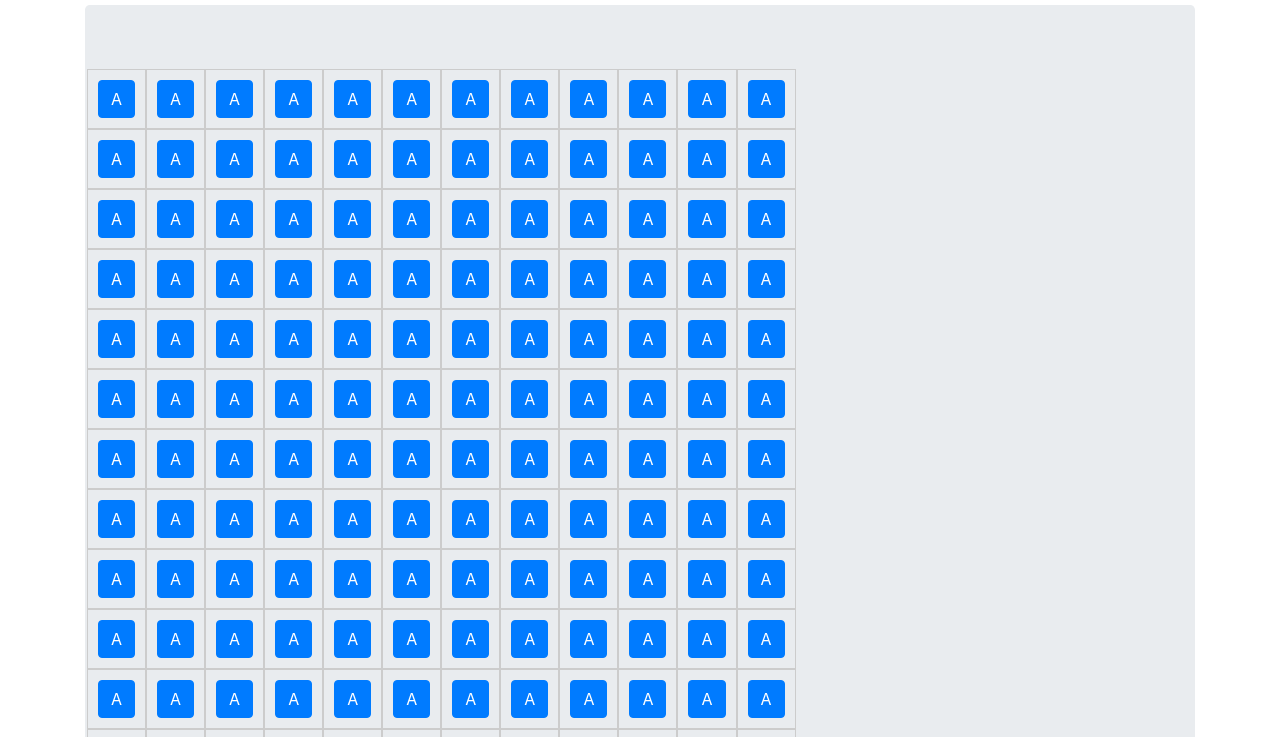
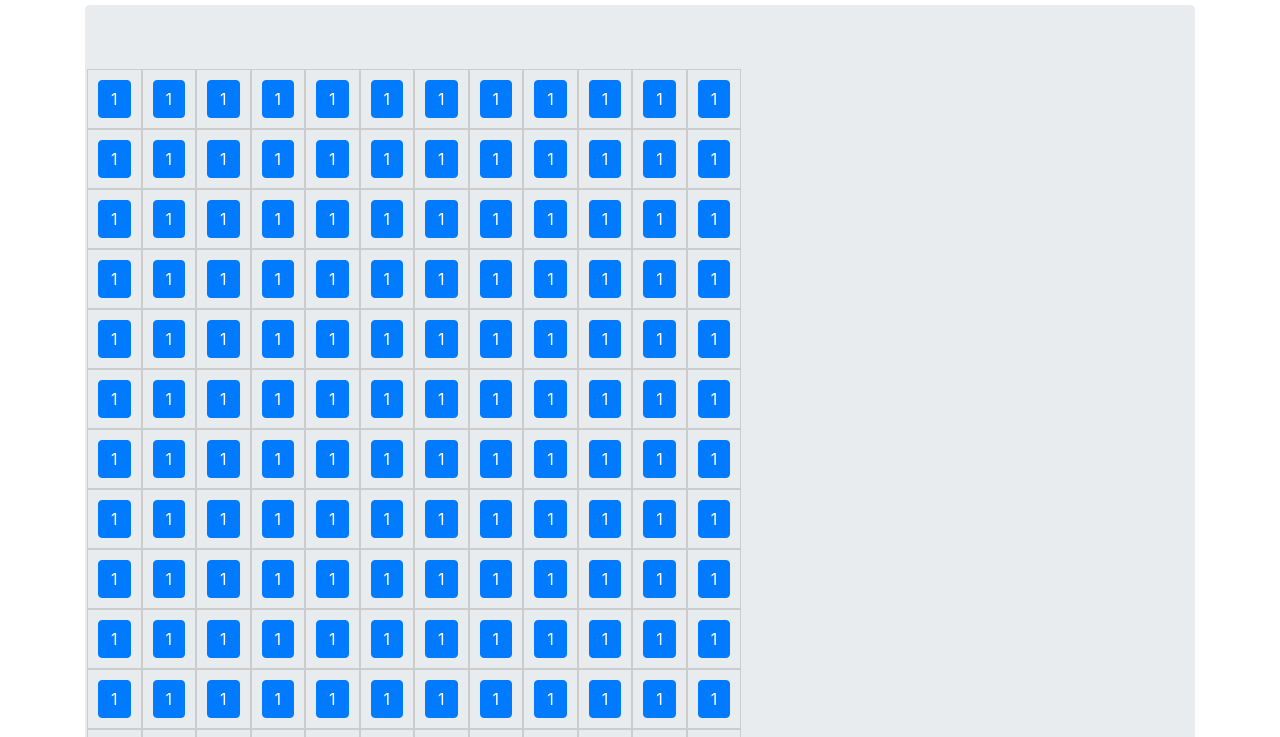
Before and after one commit to AmberLilith/passatempos, a plain HTML site: page index.html in a window 1280 px wide. Shown: the part 51-788 px from the top of the page. Drawn offline with nearby package versions, Linux system fonts and the light colour scheme.

Commit message:
first_commit

```diff
--- a/index.html
+++ b/index.html
@@ -47,13 +47,13 @@
       for (var j = 0; j < 12; j++) {
         // Criando uma nova célula
         var cell = document.createElement("div");
-        cell.classList.add("col", "celula");
+        cell.classList.add("col-1", "celula");
 
         // Criando um botão dentro da célula
         var button = document.createElement("button");
         button.type = "button";
         button.classList.add("btn", "btn-primary");
-        button.textContent = "A";
+        button.textContent = "1";
 
         // Adicionando o botão à célula
         cell.appendChild(button);
```
